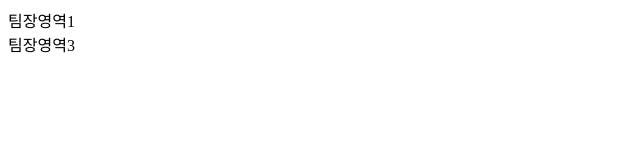
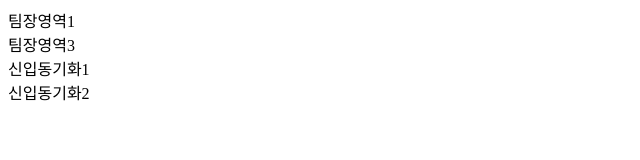
Before and after one commit to parkha-na/TeamProject001, a plain HTML site: page index.html in a window 1280 px wide. Shown: the whole page, without its empty margins (0-640 px from the left). Drawn offline with Linux system fonts and the light colour scheme.

Commit message:
신입사원 동기화2

```diff
--- a/index.html
+++ b/index.html
@@ -8,6 +8,11 @@
 <body>
     <div>팀장영역1</div>
     <div>팀장영역3</div>
+
+
+    <div>신입동기화1</div>
+    <div>신입동기화2</div>
+
 </body>
 
 </html>
```
